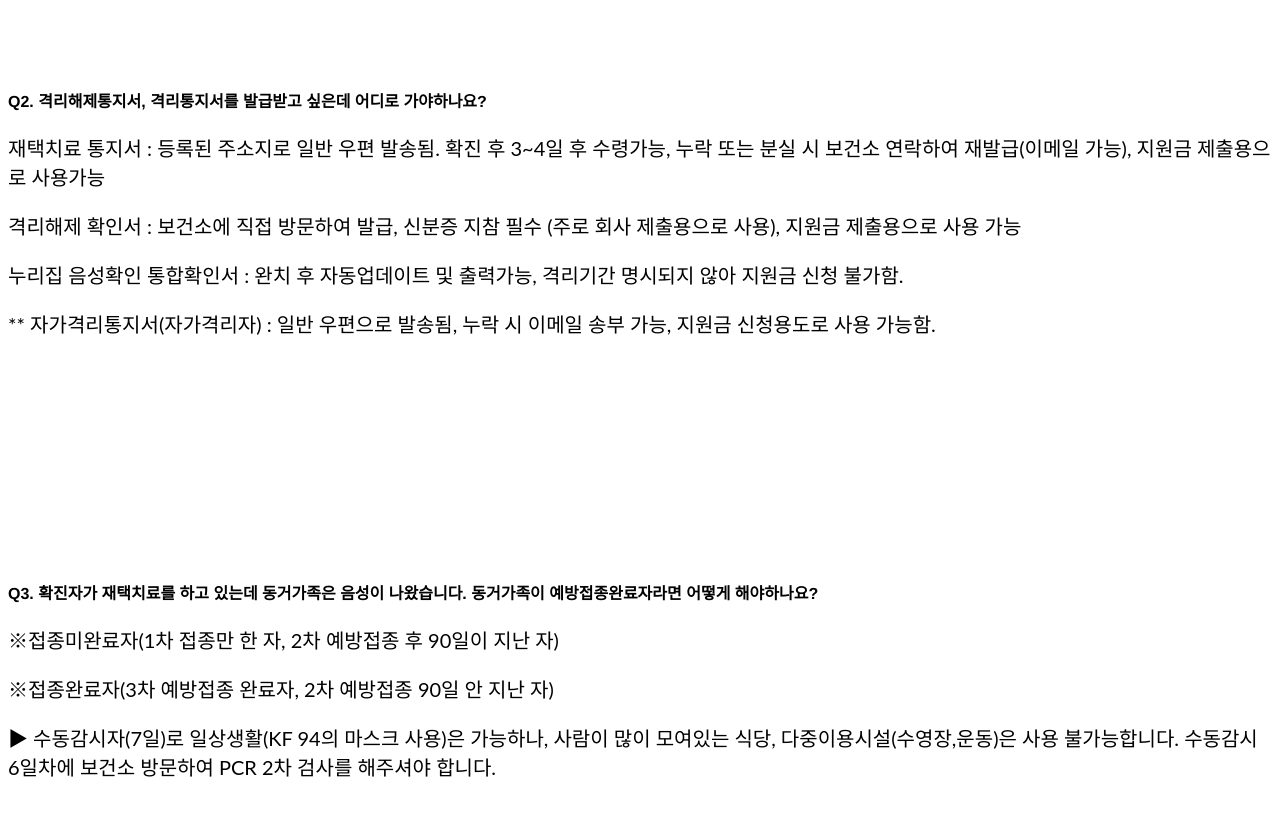
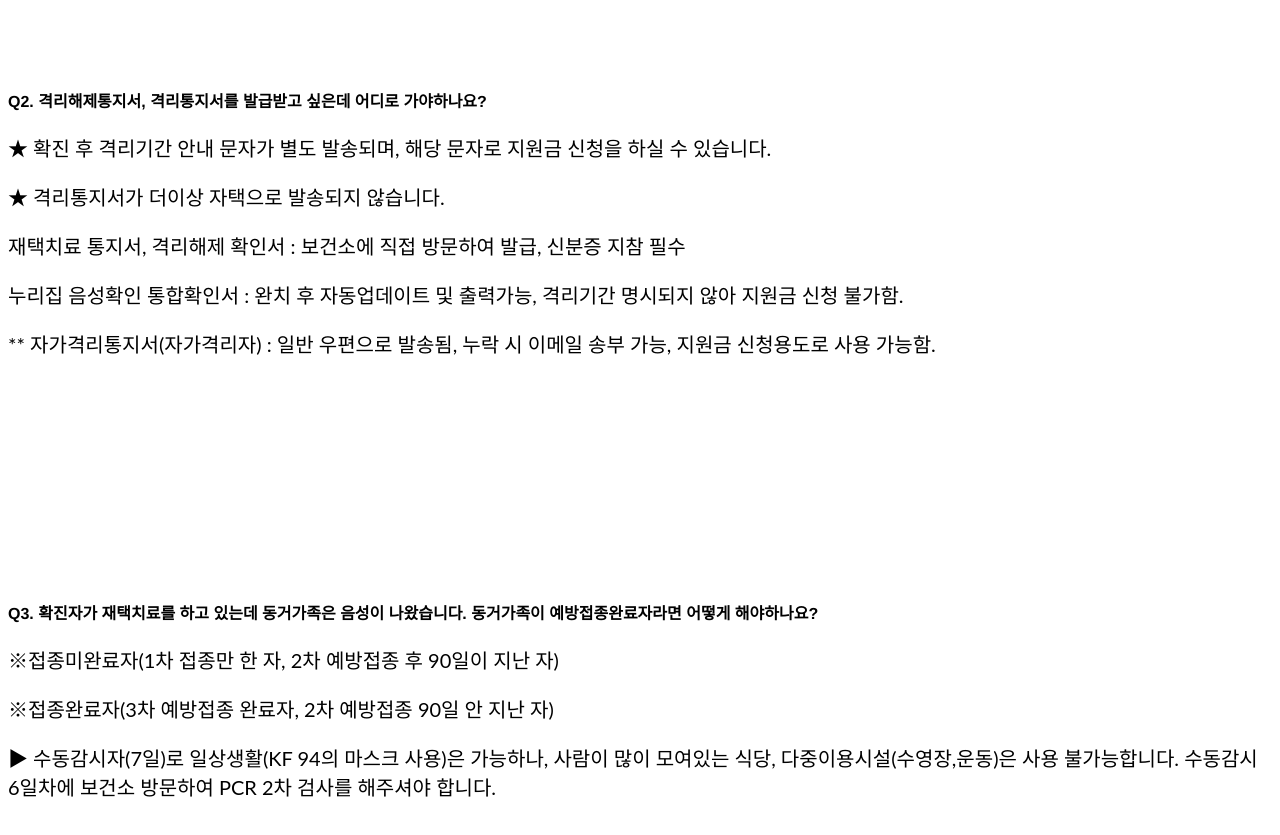
Before and after one commit to Cheongjucovid/covid119, a website: page index.html in a window 1280 px wide. Shown: the part 1200-2035 px from the top of the page. Drawn offline with nearby package versions, Linux system fonts and the light colour scheme; files that its build step writes are made by us from their sources.

Commit message:
Add files via upload

```diff
--- a/index.html
+++ b/index.html
@@ -52,8 +52,9 @@
                 <div class="row gx-4 justify-content-center">
                     <div class="col-lg-8">
                         <h4>Q2. 격리해제통지서, 격리통지서를 발급받고 싶은데 어디로 가야하나요?</h2>
-                        <p class="lead"> 재택치료 통지서 : 등록된 주소지로 일반 우편 발송됨. 확진 후 3~4일 후 수령가능, 누락 또는 분실 시 보건소 연락하여 재발급(이메일 가능), 지원금 제출용으로 사용가능</p>
-                        <p class="lead"> 격리해제 확인서 : 보건소에 직접 방문하여 발급, 신분증 지참 필수 (주로 회사 제출용으로 사용), 지원금 제출용으로 사용 가능</p>
+                        <p class="lead"> ★ 확진 후 격리기간 안내 문자가 별도 발송되며, 해당 문자로 지원금 신청을 하실 수 있습니다.</p>
+                        <p class="lead"> ★ 격리통지서가 더이상 자택으로 발송되지 않습니다.</p>
+                        <p class="lead"> 재택치료 통지서, 격리해제 확인서 : 보건소에 직접 방문하여 발급, 신분증 지참 필수 </p>
                         <p class="lead"> 누리집 음성확인 통합확인서 : 완치 후 자동업데이트 및 출력가능, 격리기간 명시되지 않아 지원금 신청 불가함.</p>
                         <p class="lead"> ** 자가격리통지서(자가격리자) : 일반 우편으로 발송됨, 누락 시 이메일 송부 가능, 지원금 신청용도로 사용 가능함.
                             </ul>
```
